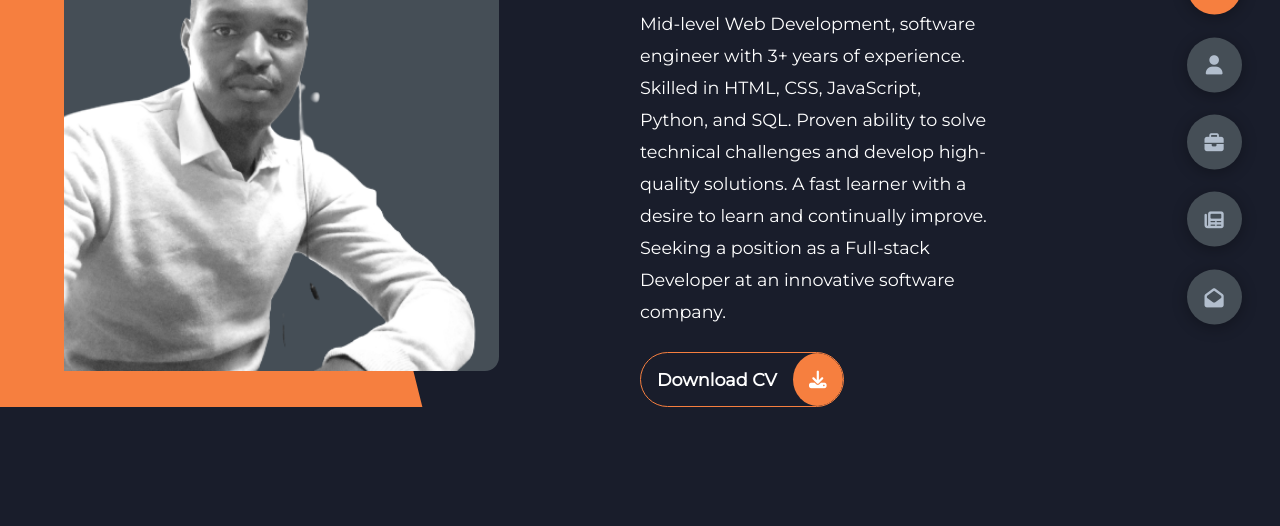
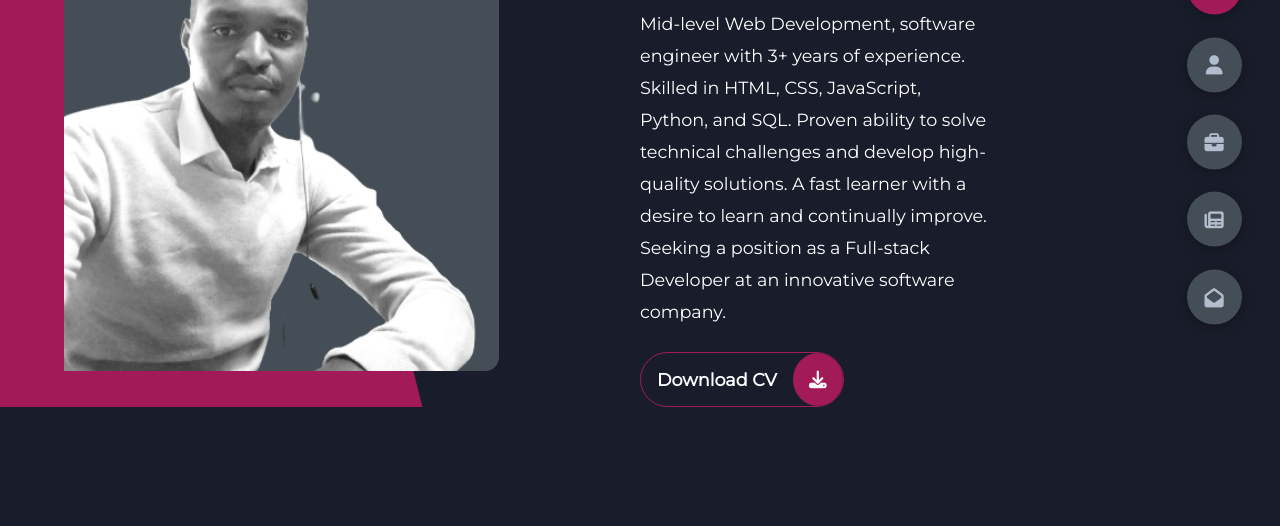
Before and after one commit to Kipkorir-Gideon/My-Portfolio, a plain HTML site: page index.html in a window 1280 px wide. Shown: the part 338-864 px from the top of the page. Drawn offline with Linux system fonts and the light colour scheme.

Commit message:
Change the seconadry color.

```diff
--- a/styles/styles.scss
+++ b/styles/styles.scss
@@ -7,7 +7,7 @@
 
 :root {
     --color-primary: #191d2b;
-    --color-secondary: #f67f3f;
+    --color-secondary: #a21a57;
     --color-white: #FFFFFF;
     --color-black: #000000;
     --color-grey0: #f8f8f8;
```
Also changed, not shown: styles/styles.css.
